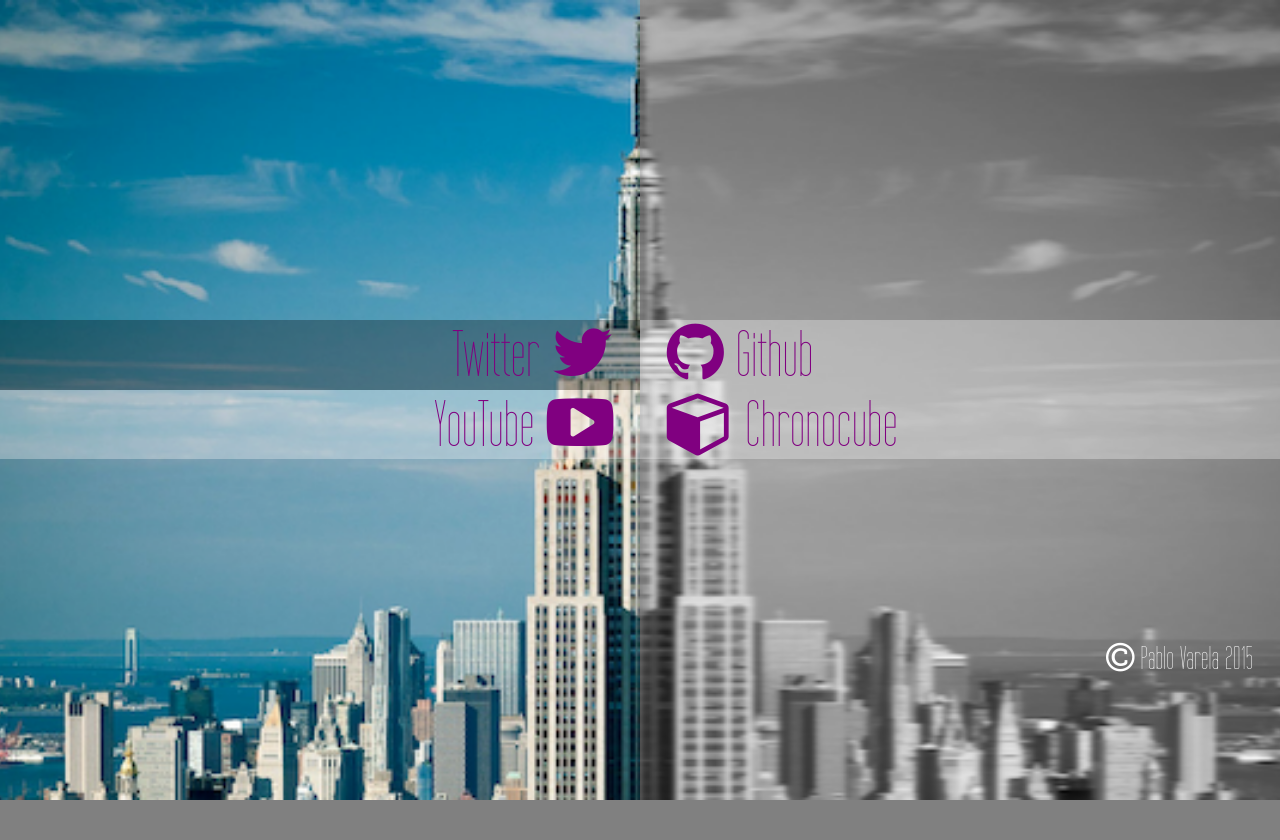
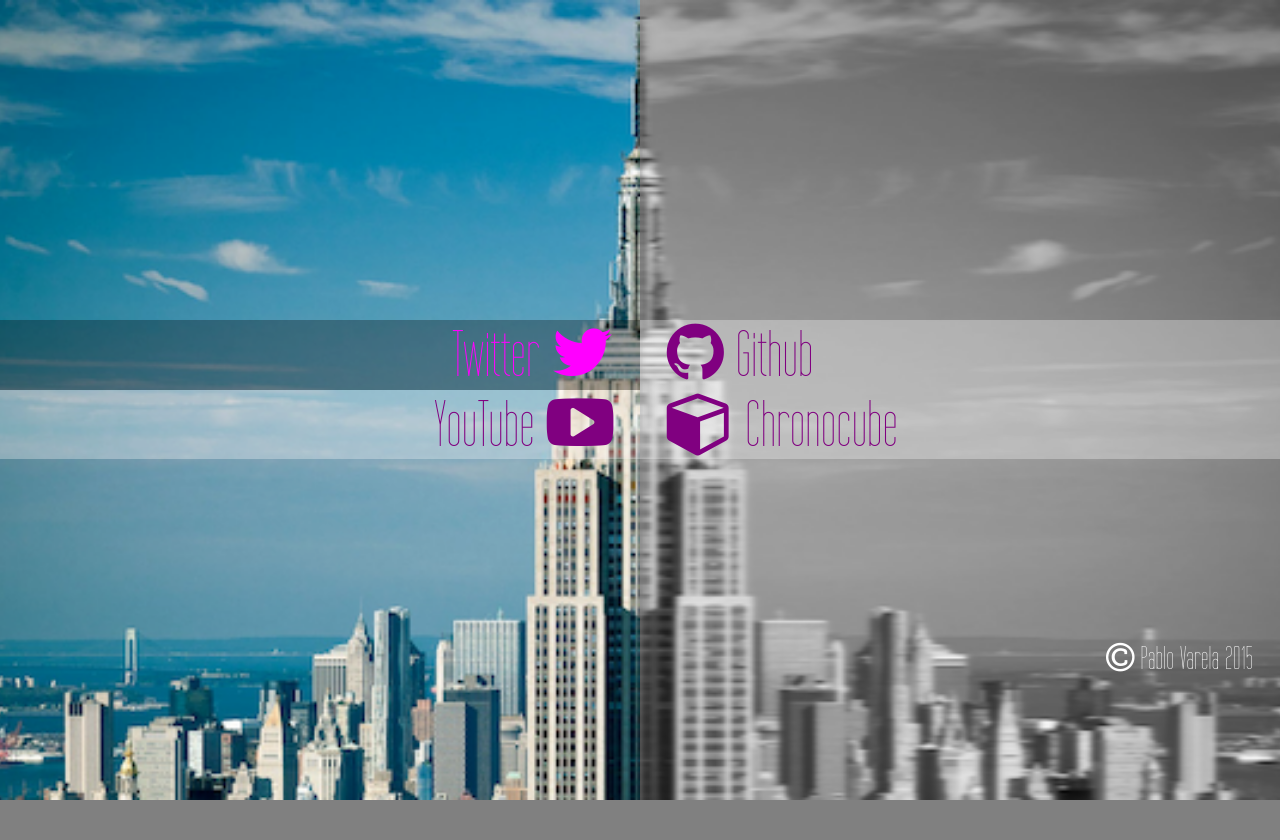
Before and after one commit to pablopunk/latest-repos, a PHP site: page / in a window 1280 px wide, with the pointer over the restyled element. Shown: the top 840 px of the page. Run offline with PHP 8.4, Linux system fonts and the light colour scheme; some libraries are stand-ins or nearby versions.

Commit message:
magenta on hover

```diff
--- a/css/index.css
+++ b/css/index.css
@@ -85,6 +85,12 @@ body {
   color: purple;
 }
 
+.item:hover a{
+  color: magenta;
+  transition: 0.3s;
+  -webkit-transition: 0.3s;
+}
+
 footer {
   float: right;
   height: 5vh;
```
